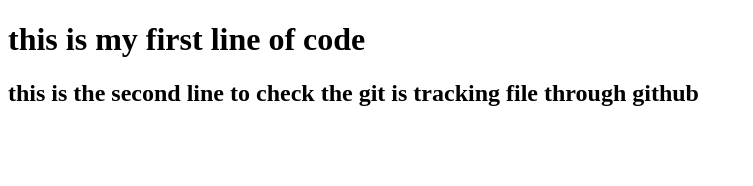
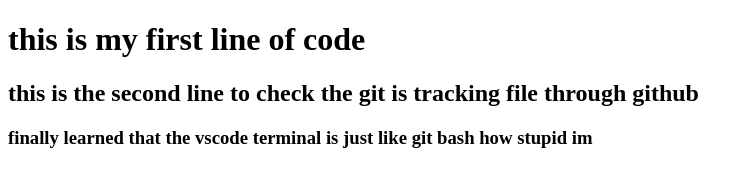
Before and after one commit to SumitKumar777/practice, a plain HTML site: page index.html in a window 1280 px wide. Shown: the whole page, without its empty margins (0-753 px from the left). Drawn offline with Linux system fonts and the light colour scheme.

Commit message:
terminal=gitbash

```diff
--- a/index.html
+++ b/index.html
@@ -9,6 +9,7 @@
 <body>
     <h1>this is my first line of code </h1>
     <h2>this is the second line to check the git is tracking file through github</h2>
+    <h3>finally learned that the vscode terminal is just like git bash how stupid im </h3>
 
 </body>
 </html>
```
